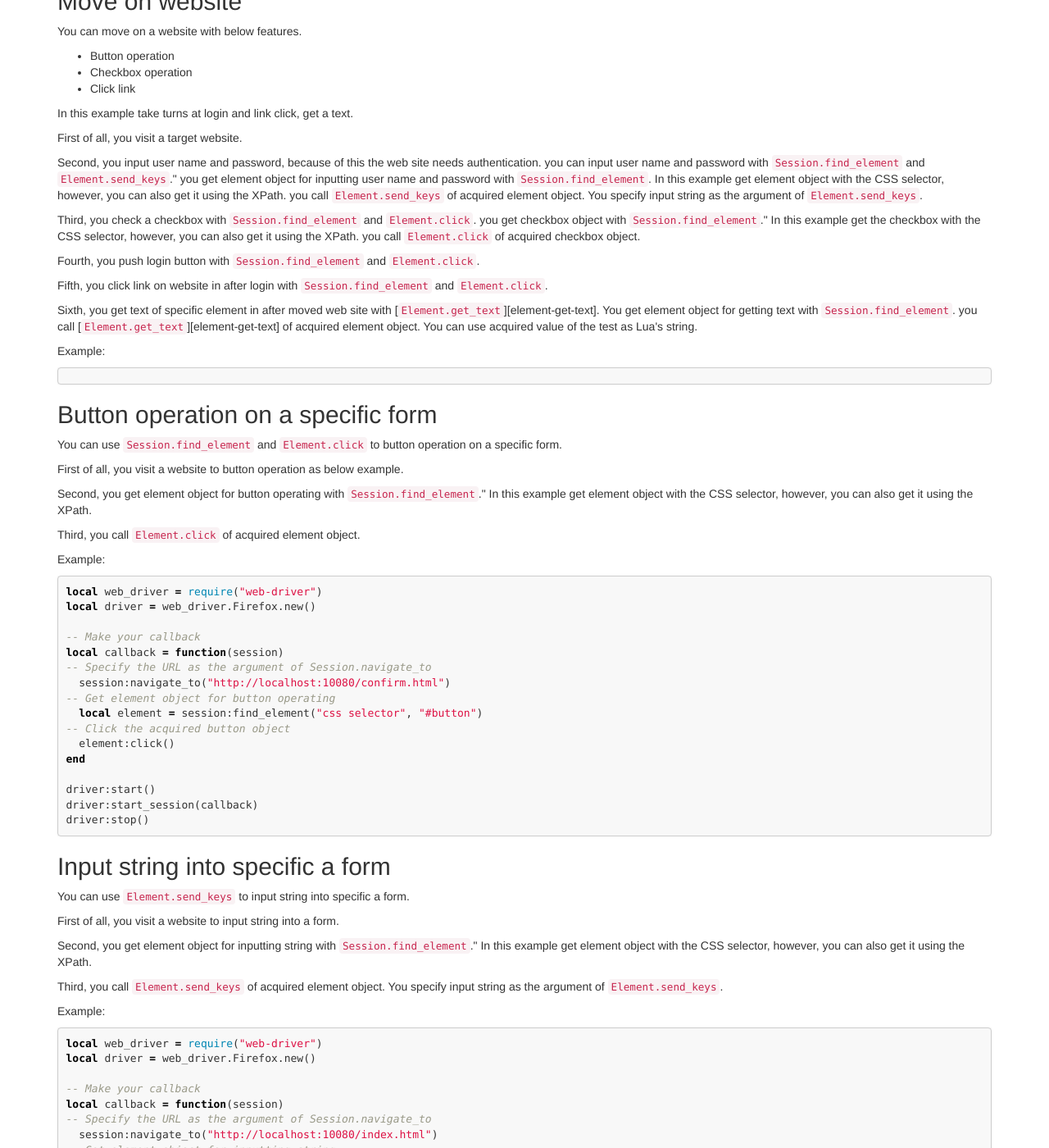
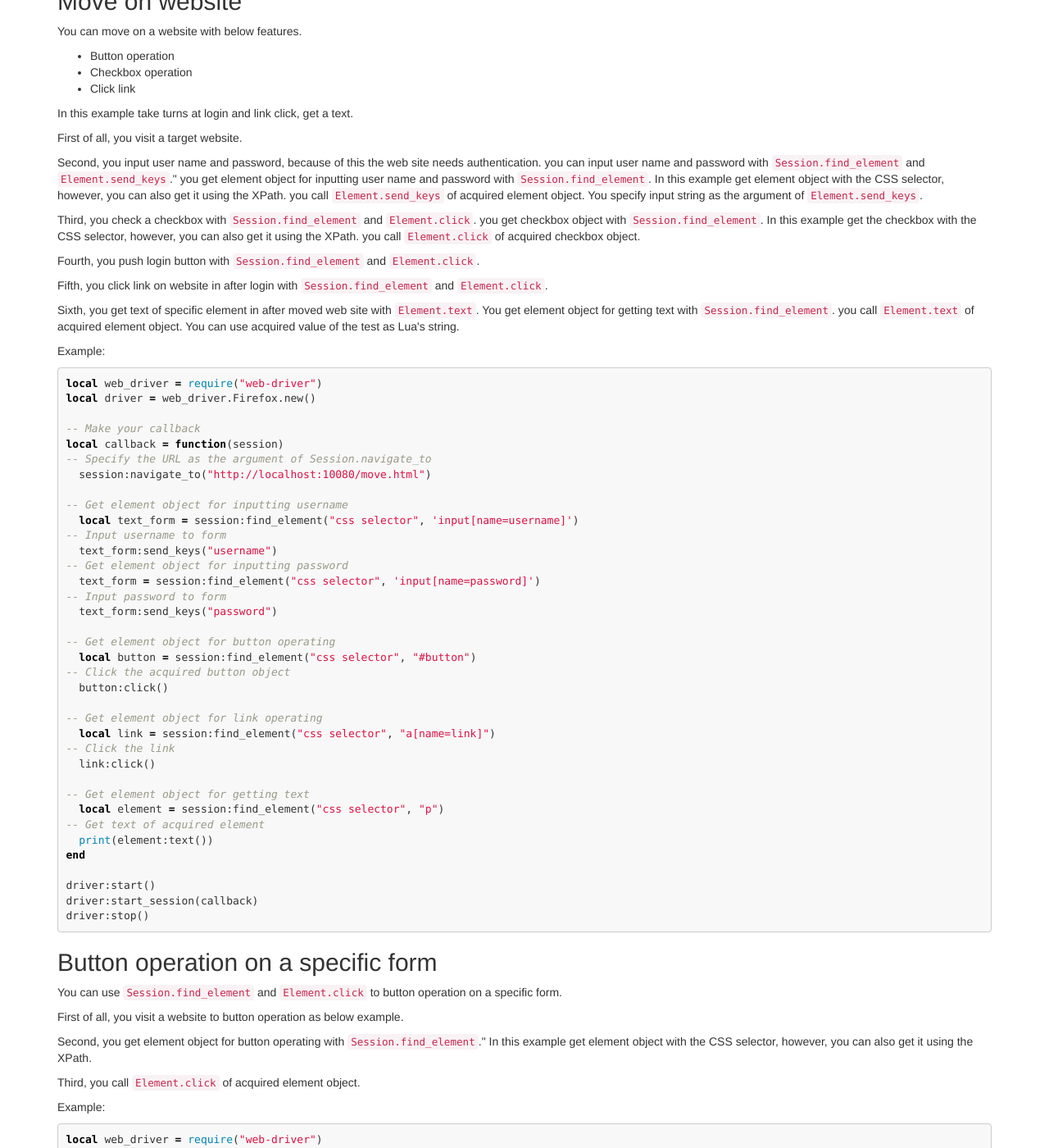
Before and after one commit to clear-code/lua-web-driver, a Jekyll site: the page built from docs/tutorial/index.md, in a window 1280 px wide and 1400 px high, scrolled down 1982 px. Shown: the whole window at 82% size. Built offline with Jekyll 4.4.1, drawn with Linux system fonts in a browser that asks for light colours.

Commit message:
doc tutorial: add example for move on a website

````diff
--- a/docs/tutorial/index.md
+++ b/docs/tutorial/index.md
@@ -136,7 +136,7 @@ you call [`Element.send_keys`][element-send-keys] of acquired element object.
 You specify input string as the argument of [`Element.send_keys`][element-send-keys].
 
 Third, you check a checkbox with [`Session.find_element`][session-find-element] and [`Element.click`][element-click].
-you get checkbox object with [`Session.find_element`][session-find-element]."
+you get checkbox object with [`Session.find_element`][session-find-element].
 In this example get the checkbox with the CSS selector, however, you can also get it using the XPath.
 you call [`Element.click`][element-click] of acquired checkbox object.
 
@@ -144,14 +144,50 @@ Fourth, you push login button with [`Session.find_element`][session-find-element
 
 Fifth, you click link on website in after login with [`Session.find_element`][session-find-element] and [`Element.click`][element-click].
 
-Sixth, you get text of specific element in after moved web site with [`Element.get_text`][element-get-text].
+Sixth, you get text of specific element in after moved web site with [`Element.text`][element-text].
 You get element object for getting text with [`Session.find_element`][session-find-element].
-you call [`Element.get_text`][element-get-text] of acquired element object.
+you call [`Element.text`][element-text] of acquired element object.
 You can use acquired value of the test as Lua's string.
 
 Example:
 
 ```lua
+local web_driver = require("web-driver")
+local driver = web_driver.Firefox.new()
+
+-- Make your callback
+local callback = function(session)
+-- Specify the URL as the argument of Session.navigate_to
+  session:navigate_to("http://localhost:10080/move.html")
+
+-- Get element object for inputting username
+  local text_form = session:find_element("css selector", 'input[name=username]')
+-- Input username to form
+  text_form:send_keys("username")
+-- Get element object for inputting password
+  text_form = session:find_element("css selector", 'input[name=password]')
+-- Input password to form
+  text_form:send_keys("password")
+
+-- Get element object for button operating
+  local button = session:find_element("css selector", "#button")
+-- Click the acquired button object
+  button:click()
+
+-- Get element object for link operating
+  local link = session:find_element("css selector", "a[name=link]")
+-- Click the link
+  link:click()
+
+-- Get element object for getting text
+  local element = session:find_element("css selector", "p")
+-- Get text of acquired element
+  print(element:text())
+end
+
+driver:start()
+driver:start_session(callback)
+driver:stop()
 ```
 
 ## Button operation on a specific form {#button-operation-on-specific-form}
````
Also changed, not shown: docs/ja/tutorial/index.md (+38 -2 lines), 1 other file.
